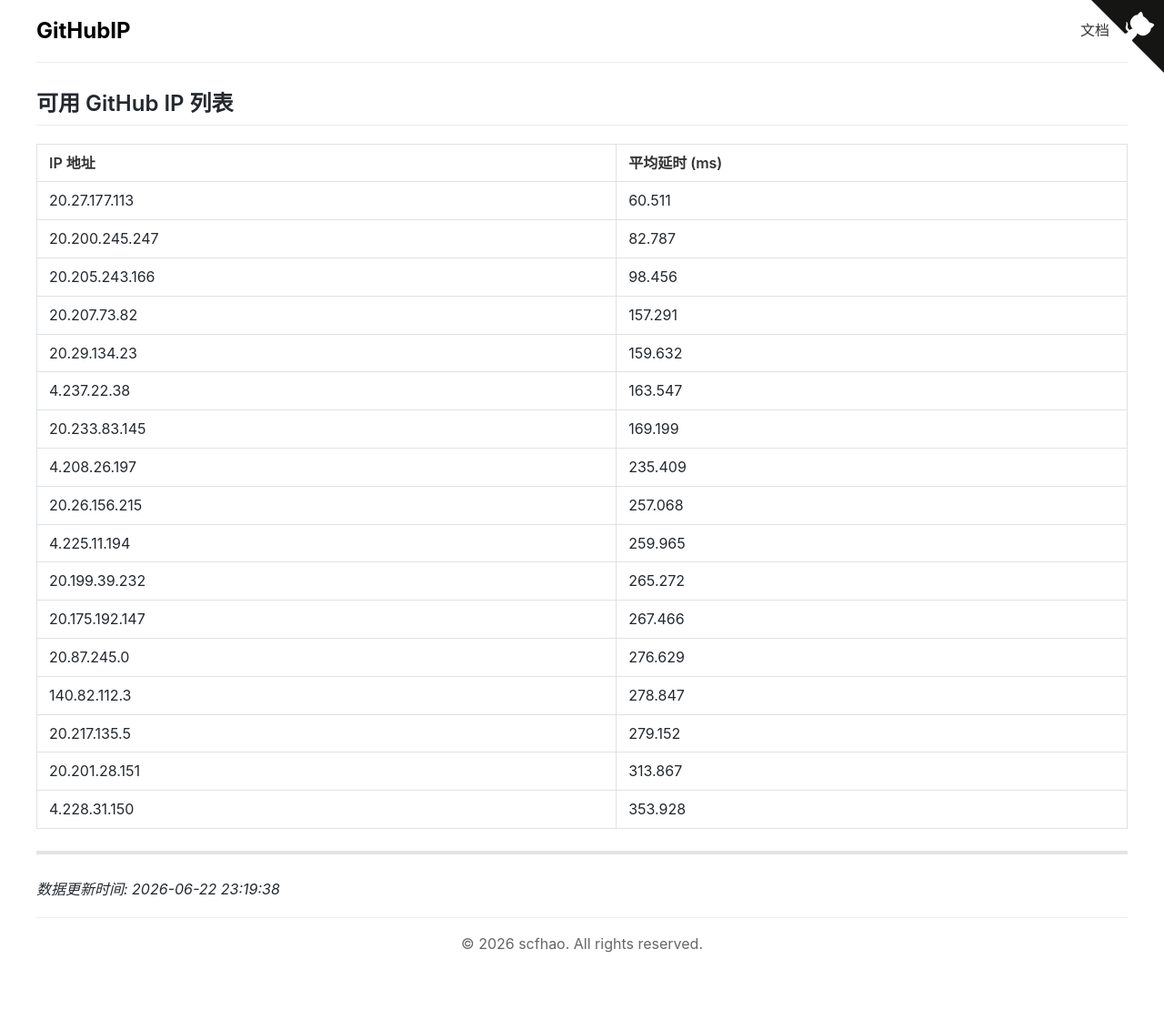
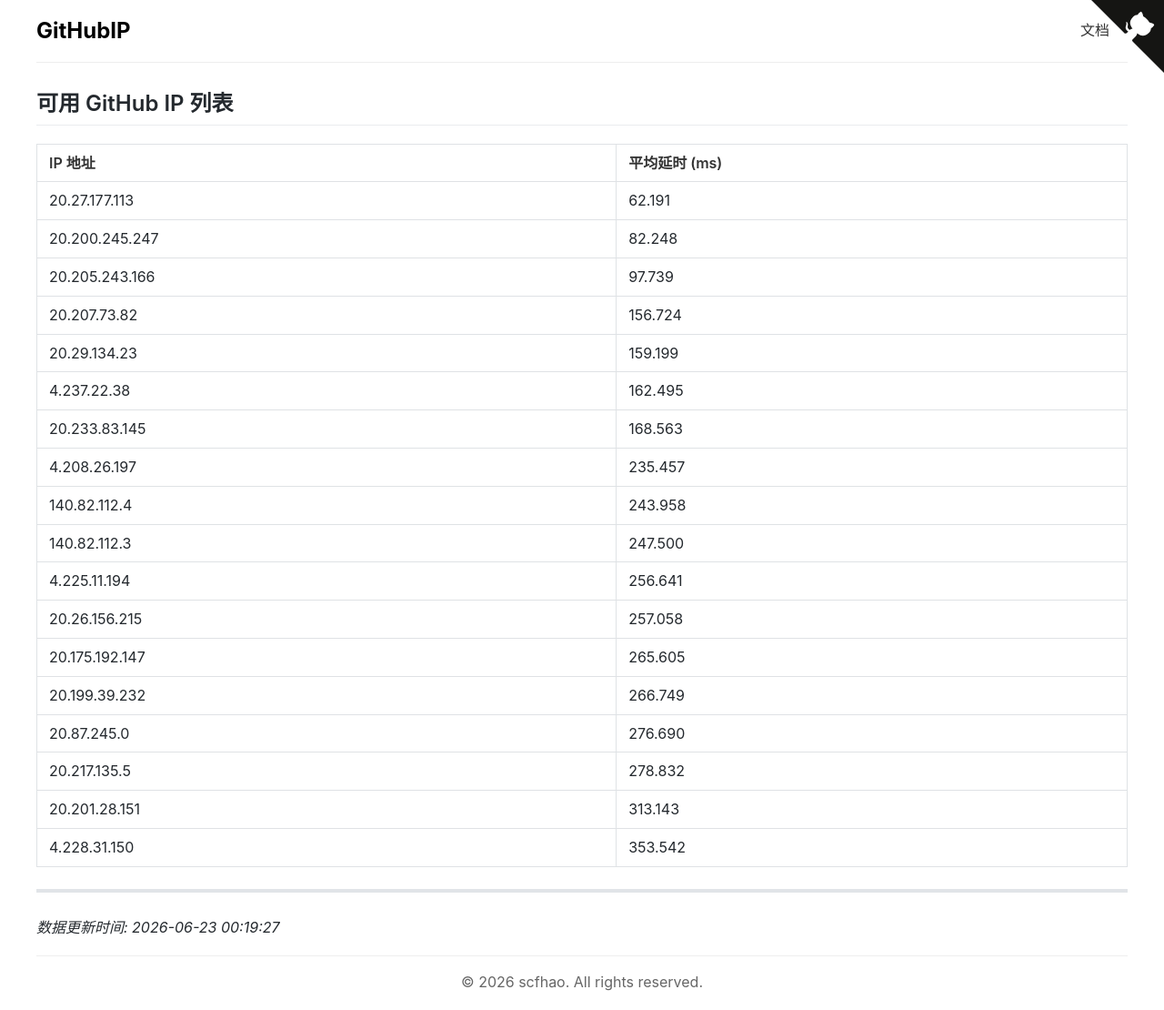
Before and after one commit to scfhao/GitHubIP, a Jekyll site: the page built from index.md, in a window 1280 px wide. Shown: the whole page at 91% size. Built offline with Jekyll 4.4.1, drawn with Linux system fonts in a browser that asks for light colours; before the commit the page ends 1068 px from its top, so only the background shows below that.

Commit message:
自动脚本执行 - 2026-06-23 00:19:28

```diff
--- a/index.md
+++ b/index.md
@@ -1,31 +1,32 @@
 ---
 layout: home
 title: GitHub IP 列表
-date: 2026-06-22 23:19:38
+date: 2026-06-23 00:19:27
 ---
 
 ## 可用 GitHub IP 列表
 
 | IP 地址 | 平均延时 (ms) |
 |---------|--------------|
-| 20.27.177.113 | 60.511 |
-| 20.200.245.247 | 82.787 |
-| 20.205.243.166 | 98.456 |
-| 20.207.73.82 | 157.291 |
-| 20.29.134.23 | 159.632 |
-| 4.237.22.38 | 163.547 |
-| 20.233.83.145 | 169.199 |
-| 4.208.26.197 | 235.409 |
-| 20.26.156.215 | 257.068 |
-| 4.225.11.194 | 259.965 |
-| 20.199.39.232 | 265.272 |
-| 20.175.192.147 | 267.466 |
-| 20.87.245.0 | 276.629 |
-| 140.82.112.3 | 278.847 |
-| 20.217.135.5 | 279.152 |
-| 20.201.28.151 | 313.867 |
-| 4.228.31.150 | 353.928 |
+| 20.27.177.113 | 62.191 |
+| 20.200.245.247 | 82.248 |
+| 20.205.243.166 | 97.739 |
+| 20.207.73.82 | 156.724 |
+| 20.29.134.23 | 159.199 |
+| 4.237.22.38 | 162.495 |
+| 20.233.83.145 | 168.563 |
+| 4.208.26.197 | 235.457 |
+| 140.82.112.4 | 243.958 |
+| 140.82.112.3 | 247.500 |
+| 4.225.11.194 | 256.641 |
+| 20.26.156.215 | 257.058 |
+| 20.175.192.147 | 265.605 |
+| 20.199.39.232 | 266.749 |
+| 20.87.245.0 | 276.690 |
+| 20.217.135.5 | 278.832 |
+| 20.201.28.151 | 313.143 |
+| 4.228.31.150 | 353.542 |
 
 ---
 
-*数据更新时间: 2026-06-22 23:19:38*
+*数据更新时间: 2026-06-23 00:19:27*
```
